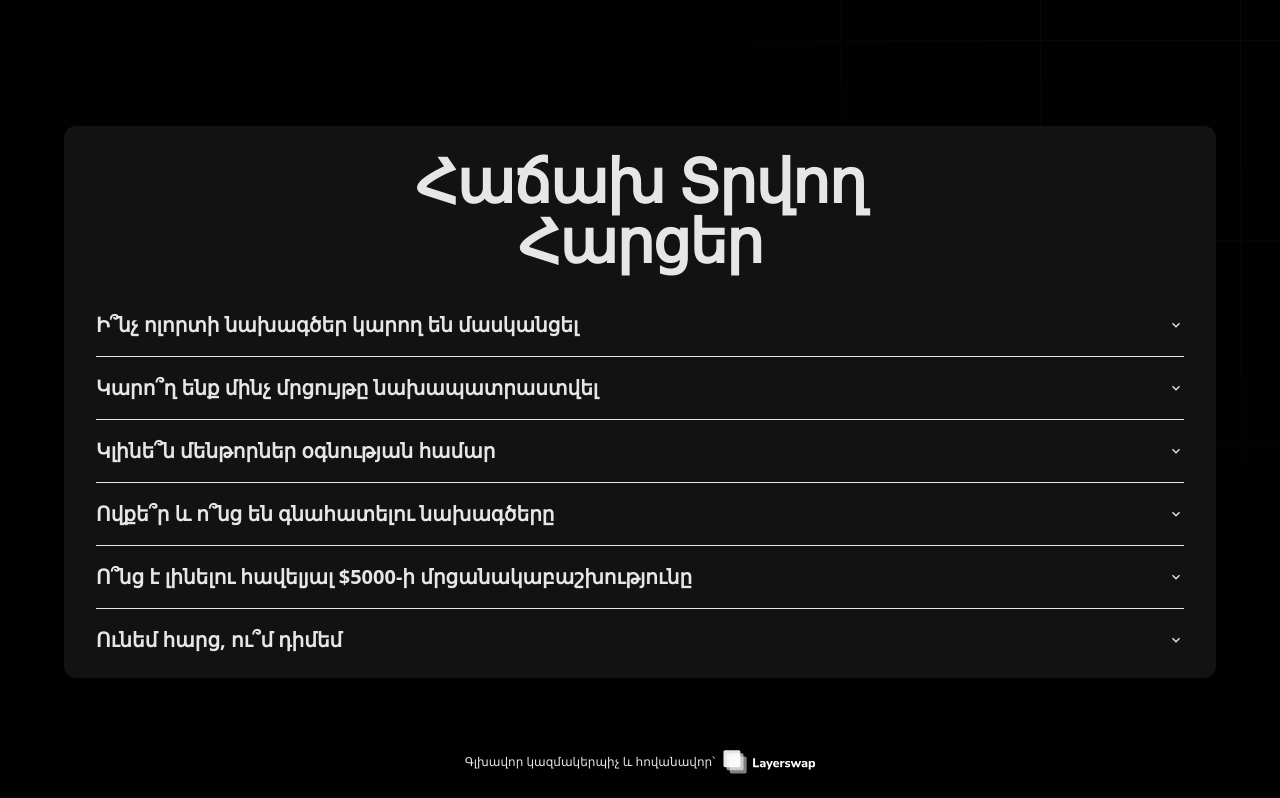
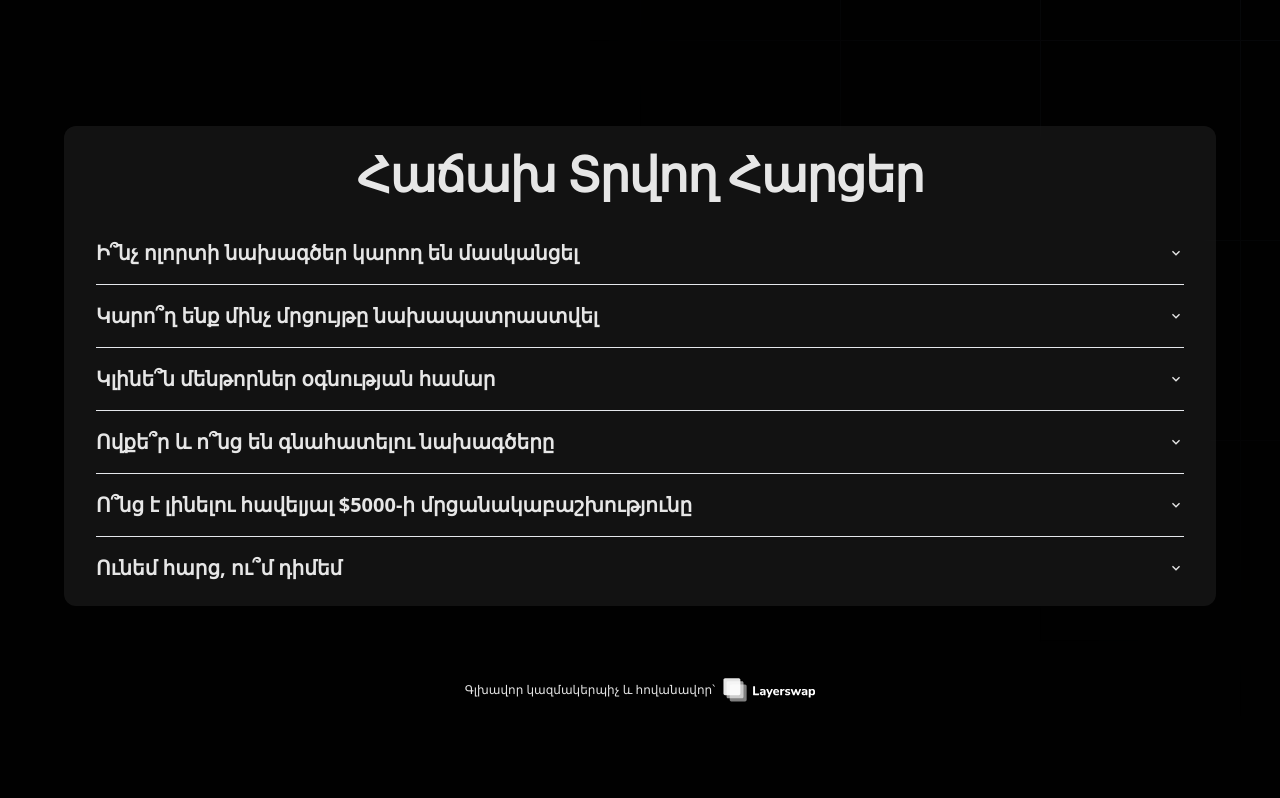
Before and after one commit to layerswap/devhacks-landing, a Next.js app: page / in a window 1280 px wide. Shown: the part 3559-4357 px from the top of the page. After the commit the page ends 4285 px from the top, so only its background shows below. Built offline with nearby package versions, Linux system fonts and the light colour scheme.

Commit message:
changed faq title size

```diff
--- a/src/components/pageComponents/faq.tsx
+++ b/src/components/pageComponents/faq.tsx
@@ -4,7 +4,7 @@ const FAQ = () => {
         <div className="overflow-hidden pb-12 flex flex-col justify-center items-center px-6 lg:px-8" id="faq">
             <div className="mx-auto max-w-6xl px-6 flex flex-col text-center w-full lg:px-8 2xl:pt-0 2xl:pb-0 bg-darkblue-800 bg-opacity-50 backdrop-blur-md rounded-xl">
                 <div className="mx-auto max-w-2xl lg:text-center pb-6">
-                    <p className="text-2xl font-bold tracking-tight sm:text-4xl lg:text-6xl pt-6">
+                    <p className="text-2xl font-bold tracking-tight sm:text-3xl lg:text-5xl pt-6">
                         Հաճախ Տրվող Հարցեր
                     </p>
                 </div>
```
